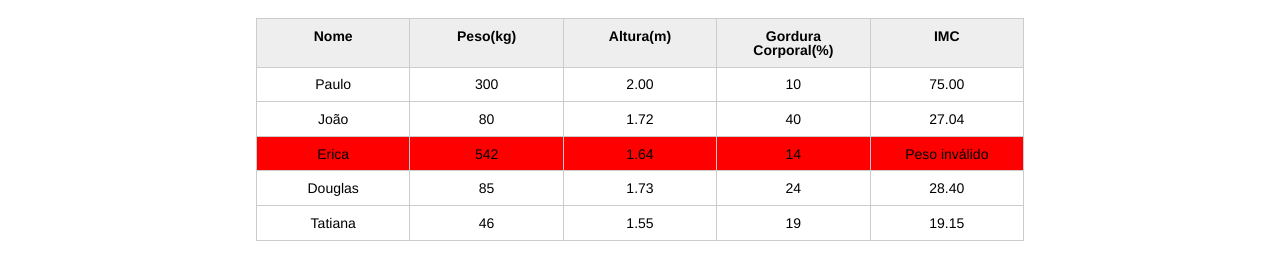
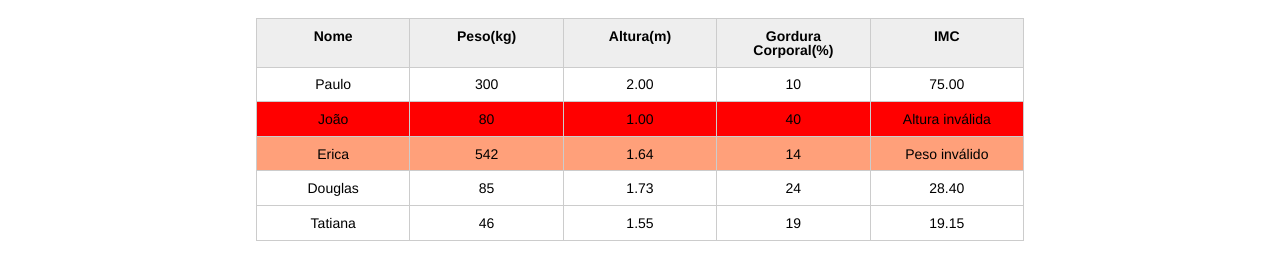
Before and after one commit to dieffgg/Javascript, a plain HTML site: page index.html in a window 1280 px wide. Shown: the part 123-402 px from the top of the page. Drawn offline with Linux system fonts and the light colour scheme.

Commit message:
Obtendo uma nova classe pelo javascript pelo objeto classList e pelo metodo add e o parametro da classe que mudar no css

```diff
--- a/css/index.css
+++ b/css/index.css
@@ -132,3 +132,6 @@ button[disabled=disabled], button:disabled {
 .campo-invalido{
 	border: 1px solid red;
 }
+.patient__invalid{
+	background-color: lightsalmon;
+}
--- a/index.html
+++ b/index.html
@@ -39,7 +39,7 @@
 						<tr class="patient" >
 							<td class="info-nome">João</td>
 							<td class="info-peso">80</td>
-							<td class="info-altura">1.72</td>
+							<td class="info-altura">1.00</td>
 							<td class="info-gordura">40</td>
 							<td class="info-imc">0</td>
 						</tr>
--- a/js/main.js
+++ b/js/main.js
@@ -20,12 +20,13 @@ for (var i = 0; i < patients.length; i++){
             console.log("Peso Inválido");
             validWeight = false;
             tdImc.textContent = "Peso inválido";
-            patient.style.backgroundColor = "red";
+            patient.classList.add("patient__invalid")
         }
         if(height >= 4.00 || height <= 1.00){
             console.log("Altura Inválida");
             validHeight = false;
             tdImc.textContent = "Altura inválida";
+            patient.style.backgroundColor = "red";
         }
 
         if (validHeight && validWeight){
```
